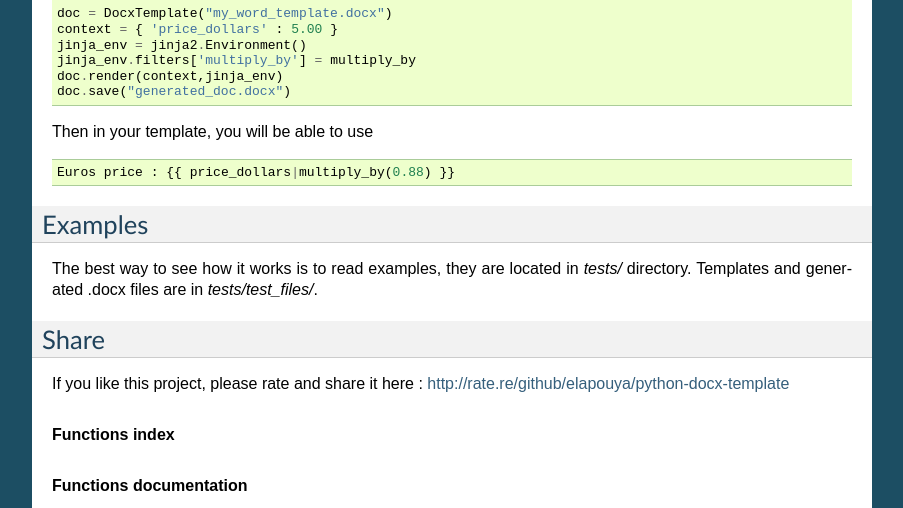
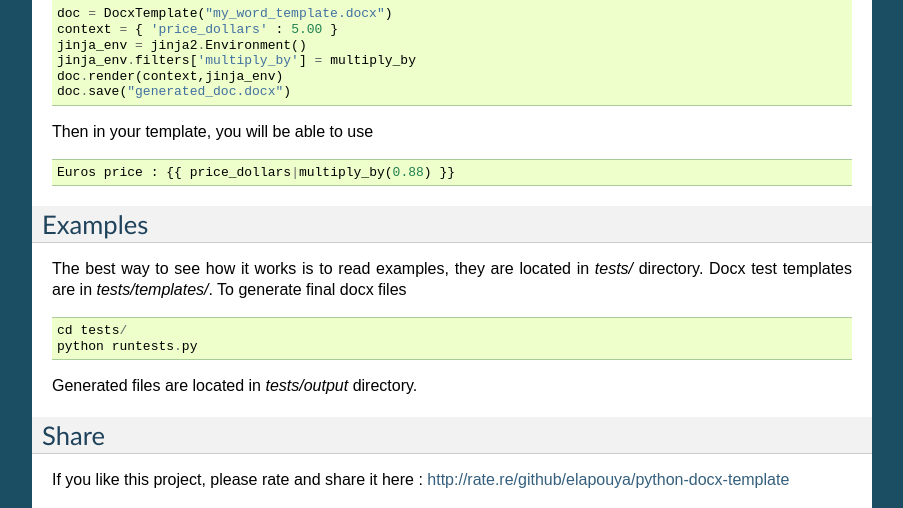
Before and after one commit to elapouya/python-docx-template, a Sphinx documentation site: the page built from docs/index.rst, in a window 1280 px wide and 900 px high, scrolled down 5749 px, cut to the strip 0-508 px from the top of the window. Shown: the whole strip, without its empty margins (198-1101 px from the left). Built offline with Sphinx 7.4.7, drawn with Linux system fonts in a browser that asks for light colours.

Commit message:
Update doc

```diff
--- a/docs/index.rst
+++ b/docs/index.rst
@@ -313,7 +313,13 @@ Then in your template, you will be able to use ::
 Examples
 --------
 
-The best way to see how it works is to read examples, they are located in `tests/` directory. Templates and generated .docx files are in `tests/test_files/`.
+The best way to see how it works is to read examples, they are located in `tests/` directory.
+Docx test templates are in `tests/templates/`. To generate final docx files ::
+
+   cd tests/
+   python runtests.py
+
+Generated files are located in `tests/output` directory.
 
 Share
 -----
```
